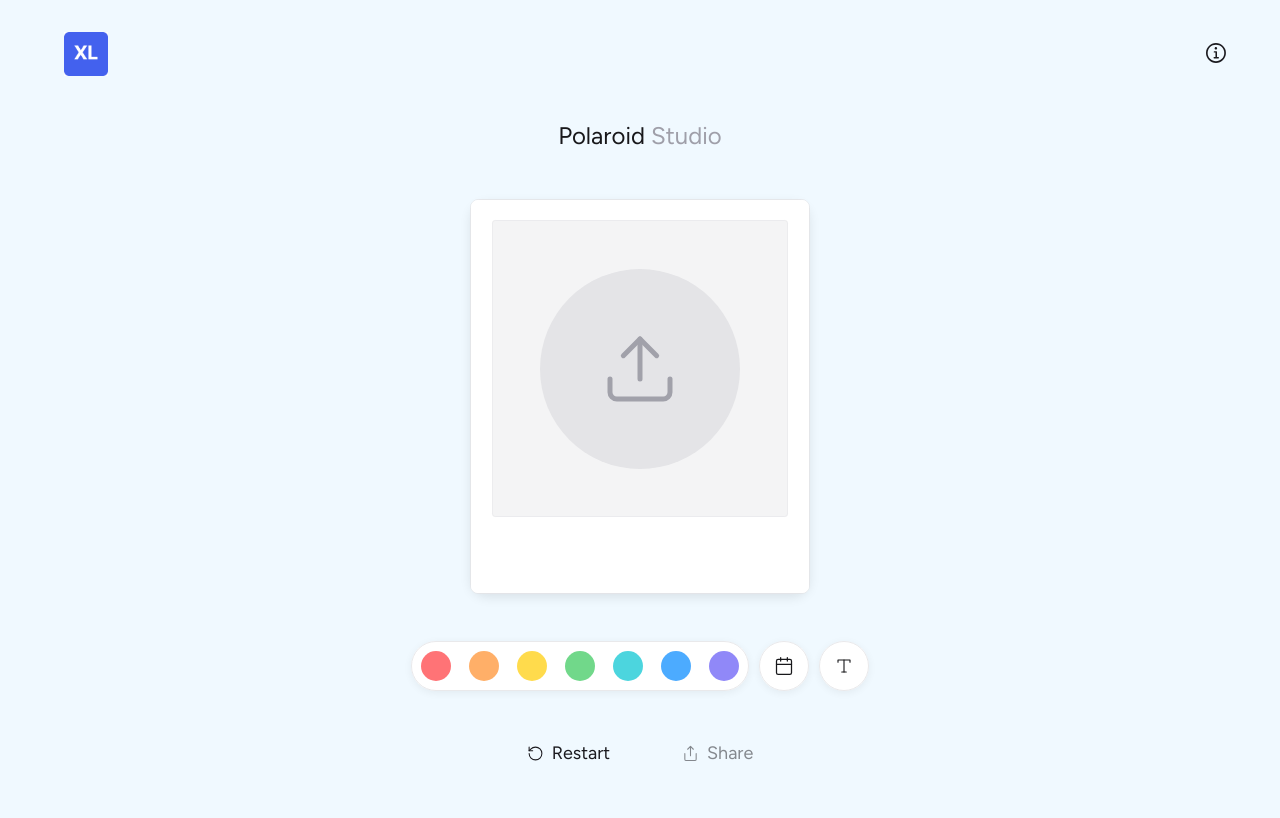
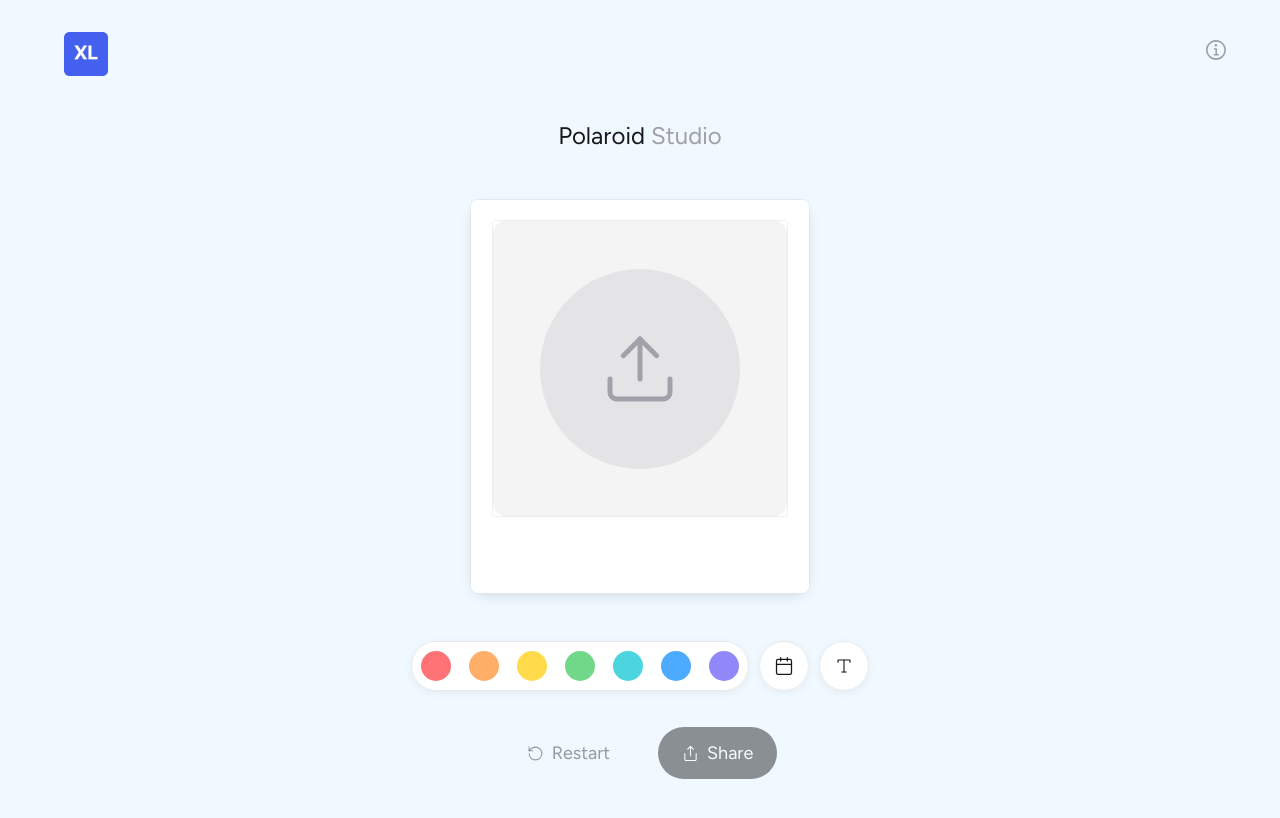
Before and after one commit to xiaolai-arch/xiaolaiBlog, a Vue app in the folder blog-frontend/: page /toys/polaroid in a window 1280 px wide. Shown: the top 818 px of the page. Built offline with nearby package versions, Linux system fonts and the light colour scheme.

Commit message:
修分享弹窗按钮 UA 黑框：弹窗/提示经 React Portal 挂在 body 下，宿主作用域重置够不到；按钮/表单重置改为元素级（等效原版 preflight，类样式优先级更高，主站按钮不受影响）

```diff
--- a/blog-frontend/src/film-island/film-tailwind.css
+++ b/blog-frontend/src/film-island/film-tailwind.css
@@ -6,21 +6,38 @@
 @import "tailwindcss/utilities.css";
 @source "./**/*.{tsx,ts}";
 
-/* 岛内最小 preflight（限定在岛宿主，等效原版 preflight 的 button/input 重置，
-   否则按钮露出 UA 的 2px outset 黑框） */
-.film-island-host button,
-.film-island-host input,
-.polaroid-island-host button,
-.polaroid-island-host input {
-  border: 0 solid;
+/* 最小 preflight（元素级，等效原版 preflight 的表单控件重置）。
+   必须元素级：岛的弹窗/提示经 React Portal 挂在 body 下，宿主作用域够不到；
+   类选择器优先级高于元素选择器，主站自带样式的按钮不受影响。 */
+button,
+input,
+optgroup,
+select,
+textarea {
+  font-family: inherit;
+  font-size: 100%;
+  font-weight: inherit;
+  line-height: inherit;
+  color: inherit;
+}
+
+button,
+[type='button'],
+[type='reset'],
+[type='submit'] {
+  -webkit-appearance: button;
+  appearance: button;
   background-color: transparent;
   background-image: none;
-  font-family: inherit;
-  font-feature-settings: inherit;
-  font-variation-settings: inherit;
-  letter-spacing: inherit;
-  color: inherit;
-  border-radius: 0;
+  border: 0 solid;
+  cursor: pointer;
+}
+
+button:disabled,
+[type='button']:disabled,
+[type='reset']:disabled,
+[type='submit']:disabled {
+  cursor: default;
 }
 
 /* ============================================================
```
